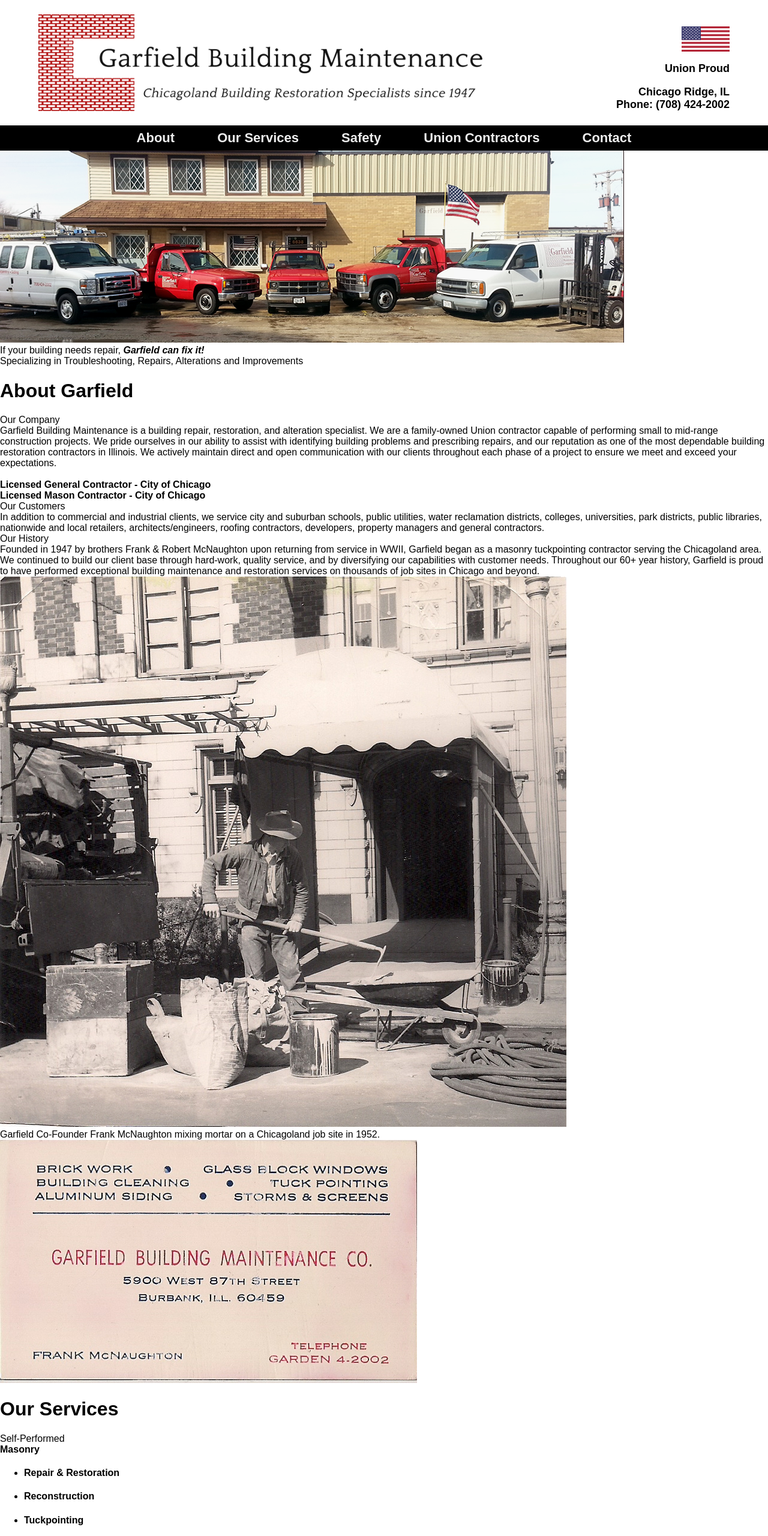
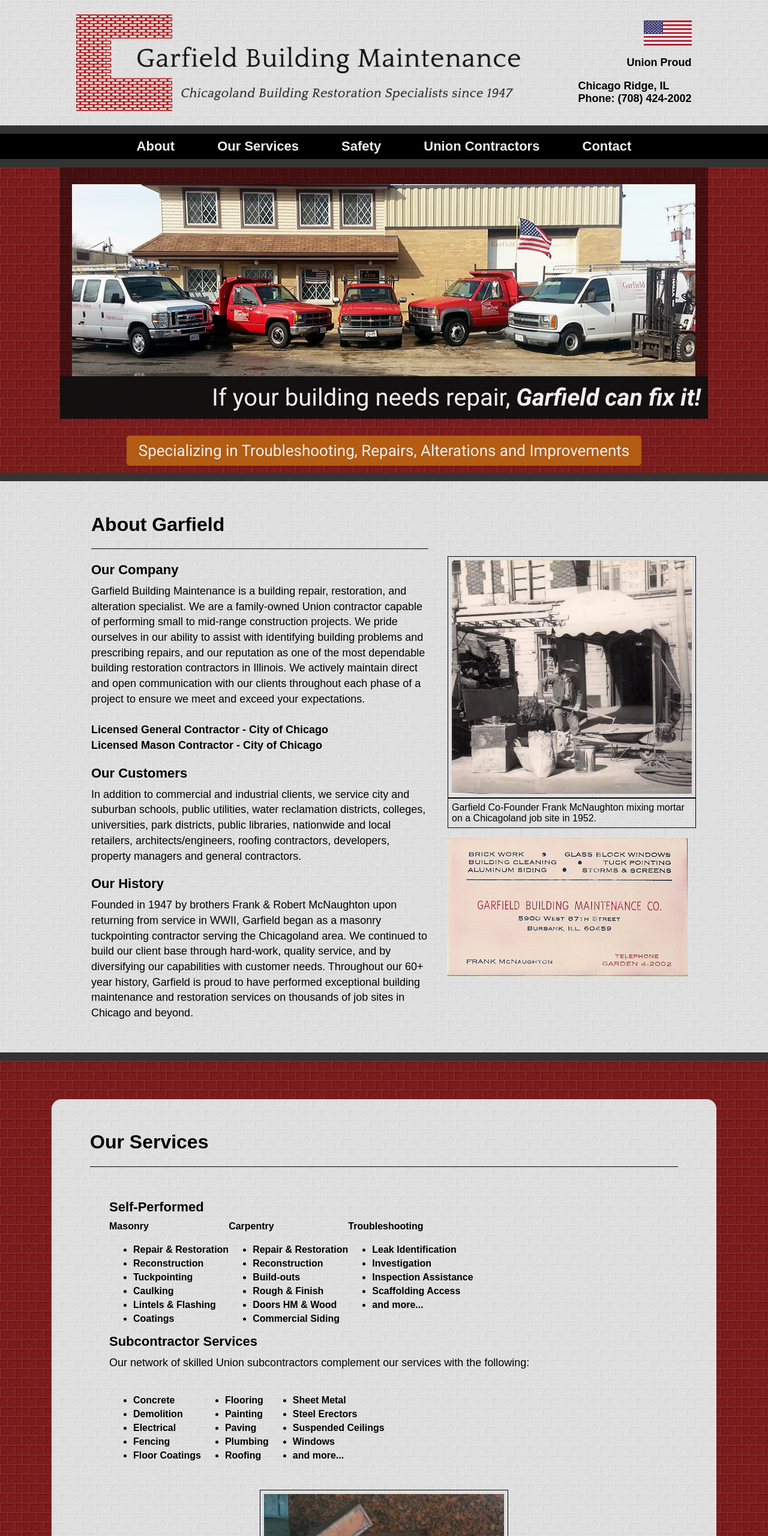
Before and after one commit to KyleFDowney/garfieldrepairs, a plain HTML site: page index.html in a window 1280 px wide. Shown: the top 2560 px of the page at 60% size. Drawn offline with Linux system fonts and the light colour scheme; a web font is replaced by a local one.

Commit message:
styling updates

```diff
--- a/index.html
+++ b/index.html
@@ -45,7 +45,7 @@
         <img src="img/gbm-logo-rectangle-small-3.png" class="img-letterhead" />
       </div>
 
-      <div class="gbm-header">
+      <div class="gbm-header-union">
         <div class="gbm-header-flag">
           <img src="img/USA-Flag.png" class="img-flag" />
           <p>Union Proud</p>
@@ -67,7 +67,7 @@
     </header>
     <!-- /.gbm-container -->
 
-    <nav class="gbm-navbar">
+    <nav class="gbm-navbar mortar-top">
       <div class="gbm-navbar-button">
         <a href="#about">About</a>
       </div>
@@ -86,22 +86,27 @@
     </nav>
     <!-- /.gbm-navbar -->
 
+    <div class="gbm-container redbrick mortar-top">
       <div class="gbm-jumbotron">
-      <h1 hidden>Chicago Ridge, Illinois, 60415</h1>
-      <img src="img/garfield-vehicles.png" class="gbm-img-responsive" />
-      <div class="gbm-headline">
+        <img src="img/garfield-vehicles.png" class="img-responsive" />
+
+        <div class="gbm-jumbotron-textbox">
+          <div class="gbm-jumbotron-text">
             If your building needs repair,
             <strong><em>Garfield can fix it!</em></strong>
           </div>
-      <div class="gbm-plate">
-        <div class="gbm-tagline">
+        </div>
+
+        <div class="gbm-jumbotron-footer">
           Specializing in Troubleshooting, Repairs, Alterations and Improvements
         </div>
       </div>
     </div>
     <!-- /.gbm-jumbotron -->
 
-    <div class="gbm-container">
+    <div class="gbm-container graybrick mortar-top">
+      <div class="gbm-container-full">
+        <div class="gbm-subcontainer">
           <div class="gbm-title" id="about">
             <h1>About Garfield</h1>
           </div>
@@ -110,13 +115,14 @@
           </div>
           <div class="gbm-text">
             Garfield Building Maintenance is a building repair, restoration, and
-        alteration specialist. We are a family-owned Union contractor capable of
-        performing small to mid-range construction projects. We pride ourselves
-        in our ability to assist with identifying building problems and
-        prescribing repairs, and our reputation as one of the most dependable
-        building restoration contractors in Illinois. We actively maintain
-        direct and open communication with our clients throughout each phase of
-        a project to ensure we meet and exceed your expectations.
+            alteration specialist. We are a family-owned Union contractor
+            capable of performing small to mid-range construction projects. We
+            pride ourselves in our ability to assist with identifying building
+            problems and prescribing repairs, and our reputation as one of the
+            most dependable building restoration contractors in Illinois. We
+            actively maintain direct and open communication with our clients
+            throughout each phase of a project to ensure we meet and exceed your
+            expectations.
             <br /><br />
             <strong>Licensed General Contractor - City of Chicago</strong><br />
             <strong>Licensed Mason Contractor - City of Chicago</strong>
@@ -125,11 +131,11 @@
             Our Customers
           </div>
           <div class="gbm-text">
-        In addition to commercial and industrial clients, we service city and
-        suburban schools, public utilities, water reclamation districts,
-        colleges, universities, park districts, public libraries, nationwide and
-        local retailers, architects/engineers, roofing contractors, developers,
-        property managers and general contractors.
+            In addition to commercial and industrial clients, we service city
+            and suburban schools, public utilities, water reclamation districts,
+            colleges, universities, park districts, public libraries, nationwide
+            and local retailers, architects/engineers, roofing contractors,
+            developers, property managers and general contractors.
           </div>
           <div class="gbm-sub-title">
             Our History
@@ -138,16 +144,19 @@
             Founded in 1947 by brothers Frank & Robert McNaughton upon returning
             from service in WWII, Garfield began as a masonry tuckpointing
             contractor serving the Chicagoland area. We continued to build our
-        client base through hard-work, quality service, and by diversifying our
-        capabilities with customer needs. Throughout our 60+ year history,
-        Garfield is proud to have performed exceptional building maintenance and
-        restoration services on thousands of job sites in Chicago and beyond.
+            client base through hard-work, quality service, and by diversifying
+            our capabilities with customer needs. Throughout our 60+ year
+            history, Garfield is proud to have performed exceptional building
+            maintenance and restoration services on thousands of job sites in
+            Chicago and beyond.
+          </div>
         </div>
         <div class="gbm-img-container">
           <div class="gbm-img-frame">
             <img
               src="img/Garfield-Building-Maintenance-Frank-McNaughton-1952.jpg"
               class="img-responsive"
+              style="max-width: 400px;"
             />
           </div>
           <div class="gbm-img-caption">
@@ -158,18 +167,22 @@
             <img
               src="img/Garfield-Building-Maintenance-business-card-2.jpg"
               class="img-responsive"
+              style="max-width: 400px;"
             />
+          </div>
         </div>
       </div>
       <!-- /.gbm-img-container -->
     </div>
     <!-- /.gbm-container -->
 
-    <div class="gbm-redbrick-container">
-      <div class="gbm-popout-container" id="services">
+    <div class="gbm-container redbrick mortar-top">
+      <div class="gbm-container-popout graybrick" id="services">
         <div class="gbm-title">
           <h1>Our Services</h1>
         </div>
+
+        <div class="gbm-subcontainer">
           <div class="gbm-sub-title">
             Self-Performed
           </div>
@@ -246,21 +259,26 @@
               </ul>
             </div>
           </div>
+        </div>
+
         <div class="gbm-img-container">
           <div class="gbm-img-frame">
             <img
               src="img/Garfield-Building-Maintenance-tools.jpg"
               class="img-responsive"
+              style="max-width: 400px;"
             />
           </div>
         </div>
         <!-- /.gbm-img-container -->
       </div>
-      <!-- /.gbm-popout-container -->
+      <!-- /.gbm-container-popout -->
     </div>
-    <!-- /.gbm-redbrick-container  -->
+    <!-- /.gbm-container redbrick  -->
 
-    <div class="gbm-container">
+    <div class="gbm-container graybrick mortar-top">
+      <div class="gbm-container-full">
+        <div class="gbm-subcontainer">
           <div class="gbm-title" id="safety">
             <h1>Safety and Standards</h1>
           </div>
@@ -270,40 +288,45 @@
           <div class="gbm-text">
             Garfield Building Maintenance strives to maintain safety and
             environmental standards at all job sites and operate within the
-        guidelines established by OSHA, as well as in-house policies exceeding
-        OSHA requirements. We conduct safety programs such as our Hazardous
-        Communication Program and Safety and Loss Control Program enforcing
-        strict compliance. Our Journeymen and Apprentice Union tradesmen receive
-        ongoing training and certifications consistent with current industry
-        standards.
+            guidelines established by OSHA, as well as in-house policies
+            exceeding OSHA requirements. We conduct safety programs such as our
+            Hazardous Communication Program and Safety and Loss Control Program
+            enforcing strict compliance. Our Journeymen and Apprentice Union
+            tradesmen receive ongoing training and certifications consistent
+            with current industry standards.
             <br /><br />
             <strong>Unique to Garfield</strong>, project sites are twice daily
-        evaluated for potential hazards, both trade related and site specific.
-        Conditions are documented, safety procedures are set in place and
-        communicated to Garfield employees and related parties twice daily, at
-        the start of a job and once again after lunch. Employees are encouraged
-        to participate in safety conversations and question all aspects of the
-        project procedures prior to commencement.
+            evaluated for potential hazards, both trade related and site
+            specific. Conditions are documented, safety procedures are set in
+            place and communicated to Garfield employees and related parties
+            twice daily, at the start of a job and once again after lunch.
+            Employees are encouraged to participate in safety conversations and
+            question all aspects of the project procedures prior to
+            commencement.
+          </div>
         </div>
         <div class="gbm-img-container">
           <div class="gbm-img-frame">
             <img
               src="img/Garfield-Building-Maintenance-Conference-Room.jpg"
               class="img-responsive"
+              style="max-width: 400px;"
             />
           </div>
         </div>
         <!-- /.gbm-img-container -->
       </div>
+    </div>
     <!-- /.gbm-container -->
 
-    <div class="gbm-rebrick-container">
-      <div class="gbm-popout-container">
+    <div class="gbm-container redbrick mortar-top">
+      <div class="gbm-container-popout graybrick">
         <div class="gbm-title" id="union">
           <h1>Union Contractors</h1>
         </div>
 
         <div class="gbm-union-container">
+          <div class="gbm-union-subcontainer">
             <div class="gbm-union-logo">
               <a href="https://bacadc1.org/"
                 ><img
@@ -315,7 +338,7 @@
             </div>
           </div>
 
-        <div class="gbm-union-container">
+          <div class="gbm-union-subcontainer">
             <div class="gbm-union-logo">
               <a href="https://www.carpenters.org/"
                 ><img
@@ -327,30 +350,36 @@
             </div>
           </div>
         </div>
-      <!-- /.gbm-popout-container -->
       </div>
-    <!-- /.gbm-redbrick-container -->
+      <!-- /.gbm-container-popout -->
+    </div>
+    <!-- /.gbm-container redbrick -->
 
-    <div class="gbm-container">
+    <div class="gbm-container graybrick mortar-top">
+      <div class="gbm-container-full">
+        <div class="gbm-subcontainer">
           <div class="gbm-title" id="contact">
             <h1>Contact</h1>
           </div>
           <div class="gbm-text">
             <strong
-          >Do you have a building in need of restoration or improvement? Please
-          let us know if you have any questions or would like a bid for your
-          next project!</strong
+              >Do you have a building in need of restoration or improvement?
+              Please let us know if you have any questions or would like a bid
+              for your next project!</strong
             >
             <br /><br />
             <strong>Phone:</strong> (708) 424-2002 <br /><br />
             <strong>Fax:</strong> (708) 424-1991 <br /><br />
             <strong>Email:</strong>
-        <a href="mailto:info@garfieldrepairs.com">info@garfieldrepairs.com</a>
+            <a href="mailto:info@garfieldrepairs.com"
+              >info@garfieldrepairs.com</a
+            >
             <br /><br />
             <strong>Address</strong>
             <br />
             6638 W 99th Place<br />
             Chicago Ridge, IL 60415
+          </div>
         </div>
         <!-- /.gbm-text -->
         <div class="gbm-img-container">
@@ -358,14 +387,16 @@
             <img
               src="img/Garfield-Building-Maintenance-Seal.png"
               class="img-responsive"
+              style="max-width: 400px;"
             />
           </div>
         </div>
         <!-- /.gbm-img-container -->
       </div>
+    </div>
     <!-- /.gbm-container -->
 
-    <footer class="gbm-rebrick-container">
+    <footer class="gbm-container redbrick mortar-top">
       <div class="gbm-footer">
         <div class="gbm-footer-back">
           <a href="#top">Back to Top ▲</a>
@@ -376,7 +407,7 @@
       </div>
       <!-- /.gbm-footer -->
     </footer>
-    <!-- /.gbm-rebrick-container -->
+    <!-- /.gbm-container redbrick -->
     <script>
       (function(i, s, o, g, r, a, m) {
         i["GoogleAnalyticsObject"] = r;
--- a/styles/styles.css
+++ b/styles/styles.css
@@ -4,14 +4,14 @@ body {
   font-family: "Quattrocento", sans-serif;
 }
 
-/* .gbm */
+/* .gbm-header */
 
 .gbm-header-container {
   display: flex;
   max-width: 100%;
   max-height: 300px;
   flex-direction: row;
-  justify-content: space-between;
+  justify-content: center;
   padding: 1.5em 4em;
 }
 
@@ -24,7 +24,12 @@ body {
 
 .gbm-header-letterhead {
   display: flex;
-  align-self: flex-start;
+  align-self: center;
+}
+
+.gbm-header-union {
+  margin-left: 6em;
+  align-self: center;
 }
 
 .gbm-header-flag,
@@ -40,6 +45,8 @@ body {
   max-width: 100px;
   max-height: 100px;
 }
+
+/* .gbm-navbar */
 
 .gbm-navbar {
   display: flex;
@@ -68,7 +75,129 @@ body {
   font-weight: bold;
 }
 
+/* gbm-jumbotron */
+
+.gbm-jumbotron {
+  display: flex;
+  flex-direction: column;
+  align-items: center;
+  font-family: "Roboto", sans-serif;
+  max-height: 463px;
+  margin: 0 20px 46px 20px;
+  flex-basis: auto;
+}
+
+.gbm-jumbotron .img-responsive {
+  border-top: 28px solid rgba(0, 0, 0, 0.45);
+  border-bottom: 52px solid rgba(0, 0, 0, 0.45);
+  border-left: 20px solid rgba(0, 0, 0, 0.45);
+  border-right: 20px solid rgba(0, 0, 0, 0.45);
+  max-width: 100%;
+  flex-shrink: 1;
+}
+
+.gbm-jumbotron-textbox {
+  color: #eee;
+  background-color: rgba(16, 16, 16, 0.95);
+  font-size: 40px;
+  text-align: center;
+  justify-items: flex-end;
+  align-self: stretch;
+  flex-shrink: 1;
+  padding: 12px;
+  margin-bottom: 28px;
+  margin-top: -52px;
+}
+
+.gbm-jumbotron-footer {
+  border-radius: 5px;
+  background-color: #b25c14;
+  font-size: 26px;
+  color: #eee;
+  padding: 10px 20px;
+  text-align: center;
+  justify-items: flex-end;
+  flex-shrink: 1;
+}
+
+/* gbm-container */
+
+.gbm-container {
+  display: flex;
+  justify-content: center;
+}
+
+.gbm-container-full {
+  display: flex;
+  max-width: 1040px;
+}
+
+.gbm-subcontainer {
+  display: flex;
+  flex-direction: column;
+  padding: 2em;
+}
+
+.gbm-container-popout {
+  display: flex;
+  flex-direction: column;
+  flex-wrap: wrap;
+  flex-grow: 1;
+  align-self: stretch;
+  max-width: 980px;
+  margin: 4em 0;
+  padding: 2em 4em;
+  border-radius: 1em;
+}
+
+/* gbm-list */
+.gbm-list-container {
+  display: flex;
+  flex-direction: row;
+}
+
+.gbm-list {
+  display: flex;
+  flex-direction: column;
+}
+
+.gbm-list h4 {
+  margin: 5px 0 0 0;
+}
+
+/* gbm-title */
+.gbm-title {
+  align-self: stretch;
+  border-bottom: black solid 1px;
+  margin-bottom: 22px;
+}
+
+.gbm-sub-title {
+  margin: 0 0 10px 0;
+  font-size: 22px;
+  font-weight: bold;
+}
+
+/* gbm-text */
+
+.gbm-text {
+  font-size: 18px;
+  margin: 0 0 20px 0;
+  line-height: 1.428571429;
+}
 /* .img */
+
+.gbm-img-container {
+  display: flex;
+  align-self: center;
+  flex-direction: column;
+}
+
+.img-responsive {
+  display: flex;
+  align-self: flex-end;
+  flex-wrap: nowrap;
+}
 
 .img-letterhead {
   display: flex;
@@ -79,16 +208,91 @@ body {
 .img-flag {
   max-width: 80px;
 }
-/
+.gbm-img-frame {
+  border: solid black 1px;
+  padding: 6px;
+}
+
+.gbm-img-caption {
+  border: solid black 1px;
+  padding: 6px;
+  margin-bottom: 1em;
+}
+
+/* .gbm-union */
+
+.gbm-union-container {
+  display: flex;
+  justify-content: center;
+  align-items: baseline;
+}
+
+.gbm-union-subcontainer {
+  display: flex;
+  align-items: center;
+  flex-direction: row;
+  margin: 0 1em;
+}
+
+.gbm-union-logo img {
+  margin-bottom: 1em;
+  max-width: 128px;
+}
+
+.gbm-union-name {
+  font-size: 18px;
+  font-weight: bold;
+  max-width: 300px;
+  margin: 0 2em;
+}
+
+/* .gbm-footer */
+
+.gbm-footer {
+  display: flex;
+  flex-direction: column;
+  align-items: center;
+}
+
+.gbm-footer-back {
+  margin: 1em;
+  font-size: 18px;
+  font-weight: bold;
+}
+
+.gbm-footer-back a {
+  color: whitesmoke;
+}
+
+.gbm-footer-back a:hover {
+  color: gray;
+}
+
 /* .misc */
 
 .graybrick {
   background-image: url("../img/gray_brick_wall.gif");
 }
 
+.redbrick {
+  background-image: url("../img/red_brick_wall.gif");
+}
+
+.mortar-top {
+  border-top: 14px solid #333;
+}
 /* MEDIA QUERIES */
+
+/* Union Flag */
+
+@media only screen and (max-width: 1180px) {
+  .gbm-header-union {
+    display: none;
+  }
+}
+
 /* Tablet */
-@media only screen and (max-width: 800px) {
+@media only screen and (max-width: 830px) {
   .gbm-navbar {
     padding: 0 2%;
   }
```
Lines whose indentation alone changed are shown as unchanged.
